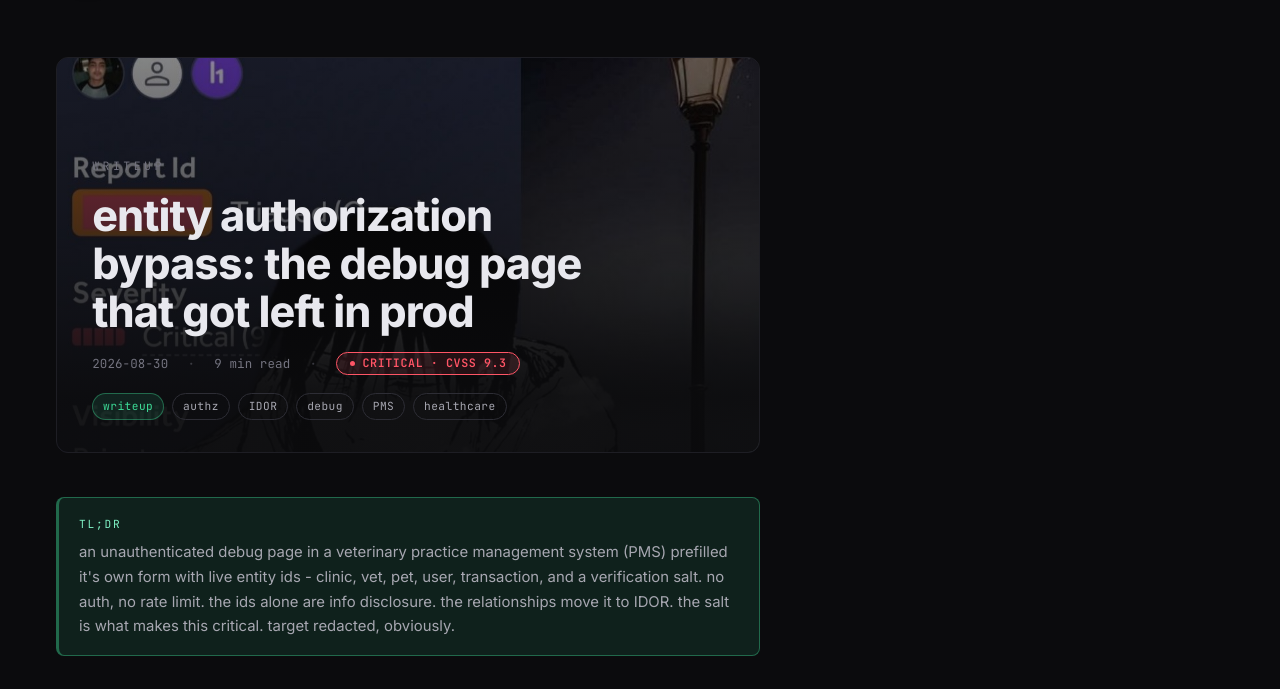
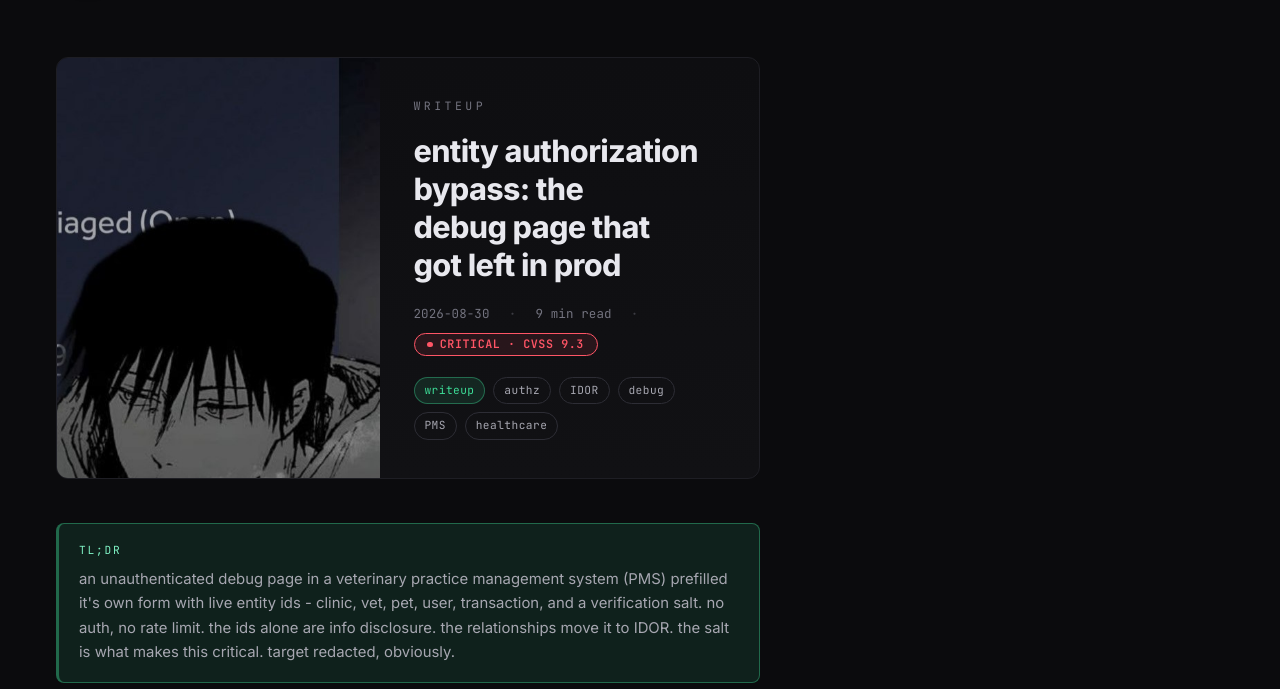
Before and after one commit to s4youd/s4youd.github.io, a plain HTML site: page posts/writeup-entity-authz-bypass/index.html in a window 1280 px wide. Shown: the part 81-770 px from the top of the page. Drawn offline with Linux system fonts and the light colour scheme.

Commit message:
split writeup hero into banner + detail panel; contained full-visible card banner

```diff
--- a/css/style.css
+++ b/css/style.css
@@ -334,15 +334,18 @@ svg { display: inline-block; }
 
 /* ---------- post banner hero (article top) ---------- */
 .post-hero {
-  position: relative;
-  aspect-ratio: 16 / 9;
-  min-height: 20rem;
-  margin: 0 0 0.4rem;
+  display: flex;
+  align-items: stretch;
   border-radius: var(--radius);
   overflow: hidden;
   border: 1px solid var(--line);
-  display: flex;
-  align-items: flex-end;
+  background: linear-gradient(180deg, var(--bg-tint), var(--bg-soft));
+  margin: 0 0 0.4rem;
+}
+.post-hero .hero-media {
+  flex: 0 0 46%;
+  position: relative;
+  min-height: 19rem;
   background: var(--bg-panel);
 }
 .post-hero .hero-img {
@@ -351,33 +354,40 @@ svg { display: inline-block; }
   width: 100%;
   height: 100%;
   object-fit: cover;
+  object-position: center;
 }
-.post-hero .hero-scrim {
-  position: absolute;
-  inset: 0;
-  background: linear-gradient(180deg, rgba(11, 11, 13, 0.18), rgba(11, 11, 13, 0.93) 86%);
+.post-hero .hero-body {
+  flex: 1 1 auto;
+  display: flex;
+  flex-direction: column;
+  justify-content: center;
+  padding: 2.4rem 2.1rem;
 }
-.post-hero .hero-content {
-  position: relative;
-  z-index: 1;
-  width: 100%;
-  padding: 4rem 2.2rem 2rem;
+.post-hero .hero-body .kicker { margin-bottom: 0.95rem; }
+.post-hero h1 {
+  margin: 0 0 1.2rem;
+  font-size: clamp(1.4rem, 3.4vw, 1.92rem);
+  line-height: 1.24;
 }
-.post-hero .hero-content .kicker { margin-bottom: 0.9rem; }
-.post-hero h1 { margin-bottom: 1rem; }
-.post-hero .tags { margin-top: 1.1rem; }
+.post-hero .article-meta { flex-wrap: wrap; row-gap: 0.5rem; }
+.post-hero .tags { margin-top: 1.3rem; }
 
 /* ---------- card banner (index listing) ---------- */
 .post-card .card-banner {
-  margin: -1.65rem -1.7rem 1.4rem;
-  border-radius: calc(var(--radius) - 1px) calc(var(--radius) - 1px) 0 0;
+  margin: 0 0 1.15rem;
+  aspect-ratio: 21 / 9;
+  border-radius: calc(var(--radius) - 2px);
+  border: 1px solid var(--line);
   overflow: hidden;
   background: var(--bg-panel);
+  display: flex;
+  align-items: center;
+  justify-content: center;
 }
 .post-card .card-banner img {
   width: 100%;
-  aspect-ratio: 16 / 9;
-  object-fit: cover;
+  height: 100%;
+  object-fit: contain;
   object-position: center;
   display: block;
   transition: transform 0.35s var(--ease);
@@ -753,8 +763,9 @@ figure img {
   .nav-links { gap: 1.1rem; }
   .article-body { font-size: 1.05rem; }
   .article-body pre { padding: 1.15rem 1rem; }
-  .post-hero { min-height: 0; }
-  .post-hero .hero-content { padding: 2.6rem 1.4rem 1.5rem; }
+  .post-hero { flex-direction: column; }
+  .post-hero .hero-media { flex: none; aspect-ratio: 16 / 9; min-height: 0; }
+  .post-hero .hero-body { padding: 1.7rem 1.4rem 1.6rem; }
 }
 
 @media (prefers-reduced-motion: reduce) {
--- a/posts/writeup-entity-authz-bypass/index.html
+++ b/posts/writeup-entity-authz-bypass/index.html
@@ -33,9 +33,8 @@
 
         <header class="article-head">
           <div class="post-hero">
-            <img class="hero-img" src="assets/banner.jpg" alt="">
-            <div class="hero-scrim"></div>
-            <div class="hero-content">
+            <div class="hero-media"><img class="hero-img" src="assets/banner.jpg" alt=""></div>
+            <div class="hero-body">
               <p class="kicker">writeup</p>
               <h1>entity authorization bypass: the debug page that got left in prod</h1>
               <div class="article-meta">
```
